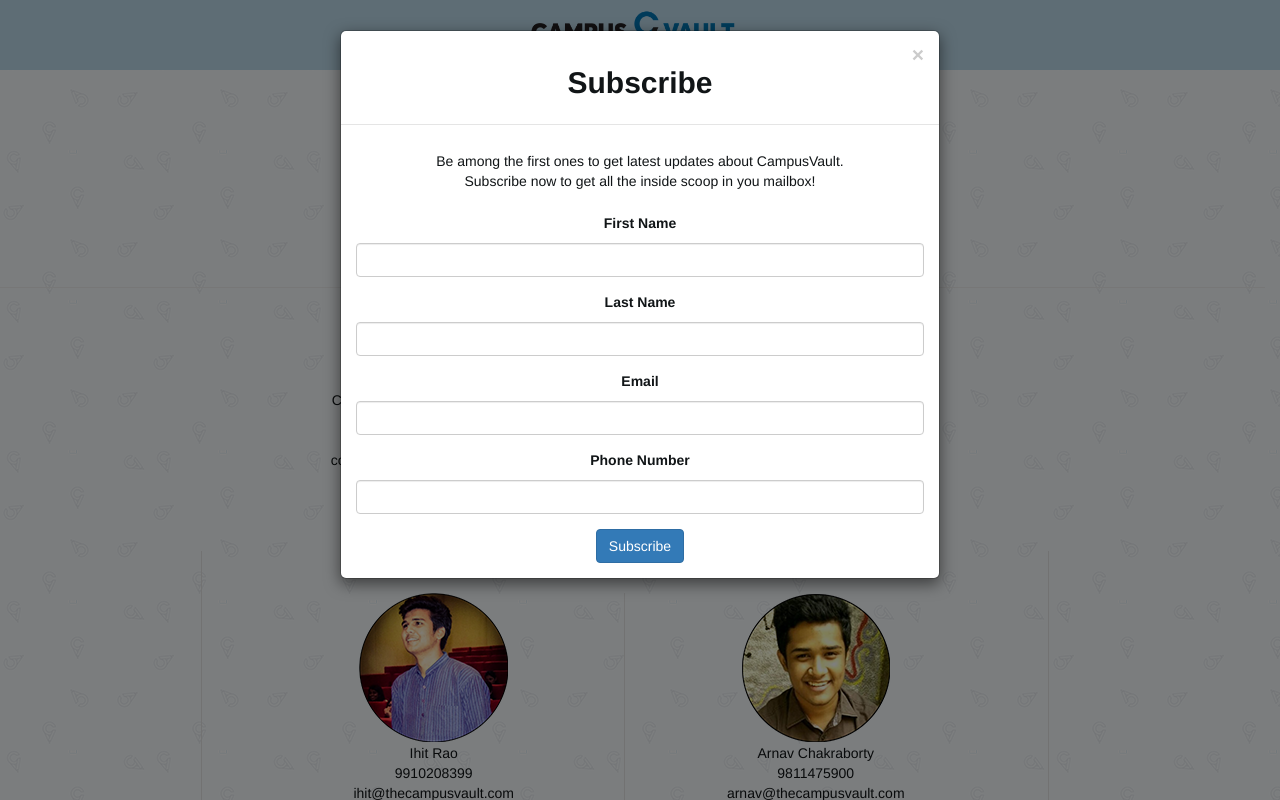
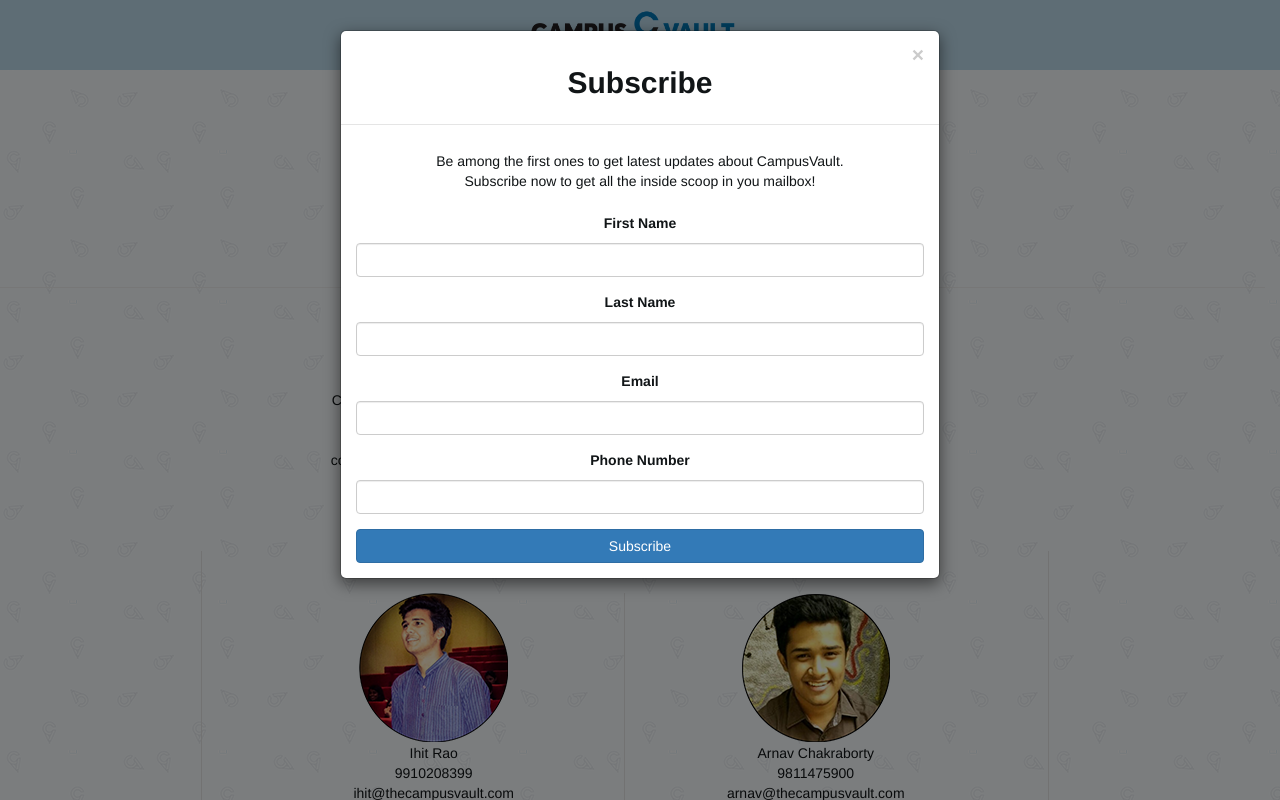
Before and after one commit to utkbansal/campus_vault_landing, a Flask app: page / in a window 1280 px wide. Run offline with Flask 2, Linux system fonts and the light colour scheme; some libraries are stand-ins or nearby versions.

Commit message:
Fix subscribe button size

```diff
--- a/landing_page/templates/form.html
+++ b/landing_page/templates/form.html
@@ -1 +1 @@
-{{ render_form(form, action_url='', action_text='Subscribe') }}
+{{ render_form(form, action_url='', action_text='Subscribe', btn_class='btn btn-primary btn-block') }}
```
